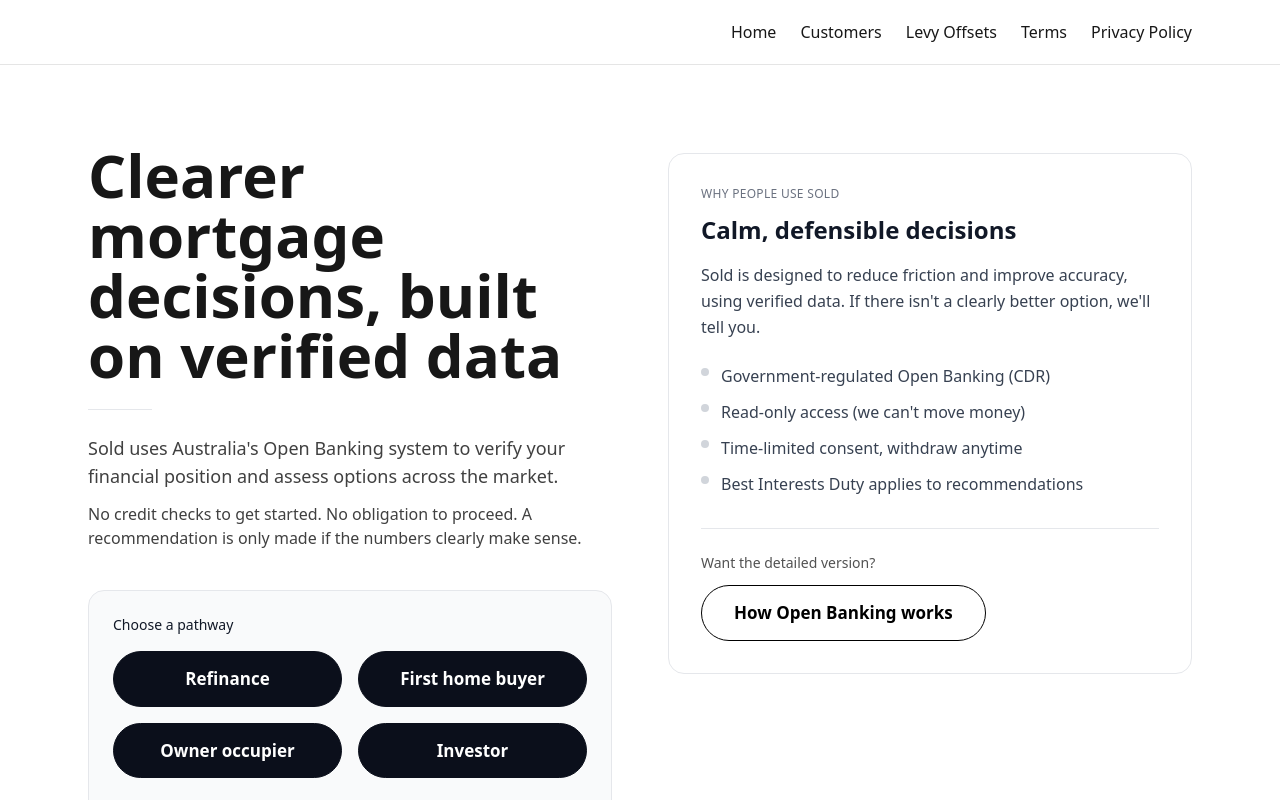
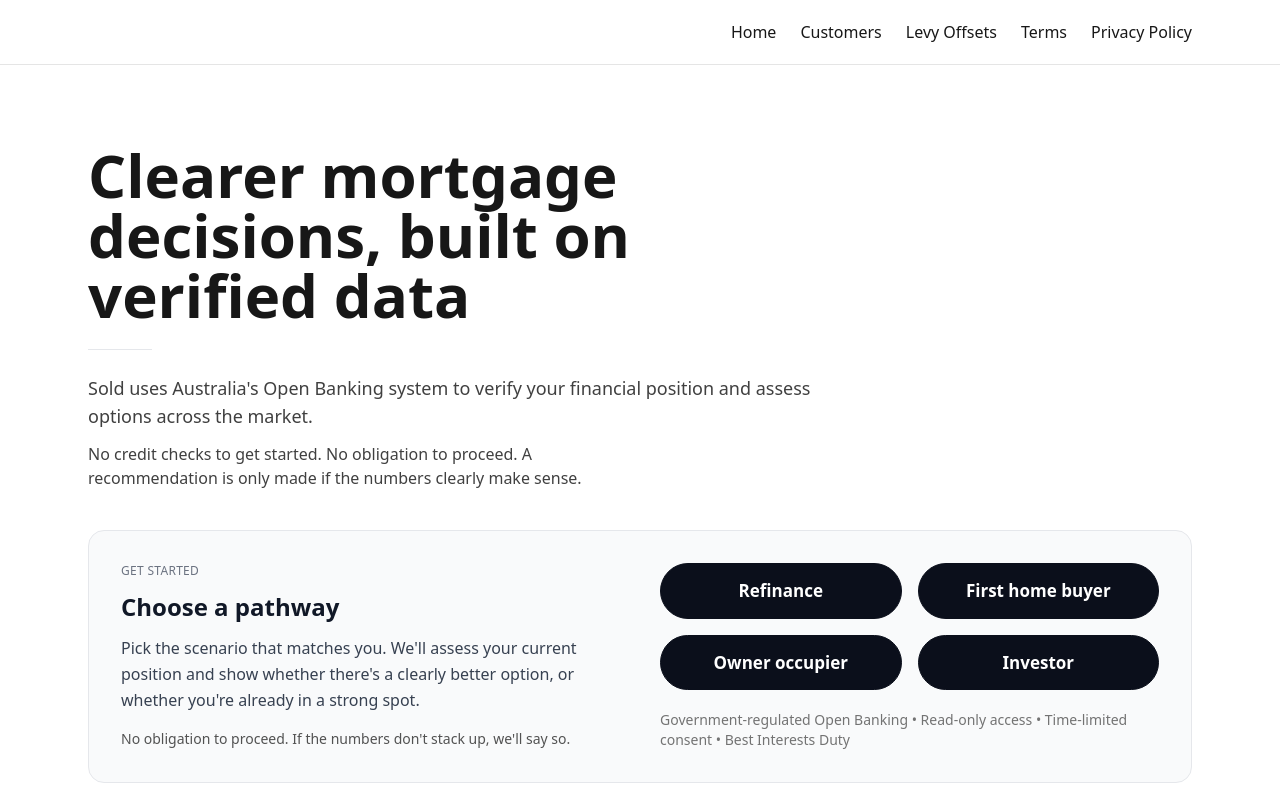
Before and after one commit to RukiDe/sold-nextjs, a Next.js app: page / in a window 1280 px wide. Shown: the top 800 px of the page. Built offline with nearby package versions, Linux system fonts and the light colour scheme.

Commit message:
home page update

```diff
--- a/app/page.tsx
+++ b/app/page.tsx
@@ -5,8 +5,7 @@
   return (
     <main className="min-h-screen bg-white">
       <section className="max-w-6xl mx-auto px-4 sm:px-6 py-12 sm:py-16 md:py-20">
-        <div className="grid grid-cols-1 lg:grid-cols-2 gap-10 lg:gap-14 items-start">
-          {/* LEFT: HERO COPY + CTAs */}
+        {/* HERO */}
         <div className="max-w-3xl">
           <h1 className="text-4xl sm:text-5xl md:text-6xl font-semibold leading-tight">
             Clearer mortgage decisions, built on verified data
@@ -23,13 +22,33 @@
             No credit checks to get started. No obligation to proceed. A
             recommendation is only made if the numbers clearly make sense.
           </p>
+        </div>
 
-            {/* CTA card */}
-            <div className="mt-8 sm:mt-10 max-w-3xl rounded-2xl border border-gray-200 bg-gray-50 p-6">
-              <p className="text-sm font-medium text-gray-900 mb-4">
+        {/* PANE 1: PATHWAYS (copy left, buttons right) */}
+        <div className="mt-10 rounded-2xl border border-gray-200 bg-gray-50 p-6 sm:p-8">
+          <div className="grid grid-cols-1 lg:grid-cols-2 gap-8 lg:gap-10 items-start">
+            {/* left copy */}
+            <div>
+              <p className="text-xs uppercase tracking-wide text-gray-500 mb-3">
+                Get started
+              </p>
+              <h2 className="text-2xl font-semibold text-gray-900 mb-3">
                 Choose a pathway
+              </h2>
+              <p className="text-gray-700 leading-relaxed max-w-xl">
+                Pick the scenario that matches you. We&apos;ll assess your current
+                position and show whether there&apos;s a clearly better option, or
+                whether you&apos;re already in a strong spot.
               </p>
 
+              <p className="mt-4 text-sm text-neutral-600">
+                No obligation to proceed. If the numbers don&apos;t stack up,
+                we&apos;ll say so.
+              </p>
+            </div>
+
+            {/* right buttons */}
+            <div>
               <div className="grid grid-cols-1 sm:grid-cols-2 gap-4">
                 <ButtonPill href="/refinance">Refinance</ButtonPill>
                 <ButtonPill href="/first-home-buyer">First home buyer</ButtonPill>
@@ -37,60 +56,55 @@
                 <ButtonPill href="/investment">Investor</ButtonPill>
               </div>
 
-              <p className="mt-5 text-xs sm:text-sm text-neutral-500 max-w-2xl">
+              <p className="mt-5 text-xs sm:text-sm text-neutral-500">
                 Government-regulated Open Banking • Read-only access • Time-limited
                 consent • Best Interests Duty
               </p>
             </div>
           </div>
+        </div>
 
-          {/* RIGHT: TRUST PANEL */}
-          <div className="lg:pt-2">
-            <div className="rounded-2xl border border-gray-200 bg-white p-8">
+        {/* PANE 2: OPEN BANKING (under hero, separate pane) */}
+        <div className="mt-6 rounded-2xl border border-gray-200 bg-white p-6 sm:p-8">
+          <div className="grid grid-cols-1 lg:grid-cols-2 gap-8 lg:gap-10 items-start">
+            <div>
               <p className="text-xs uppercase tracking-wide text-gray-500 mb-3">
-                Why people use Sold
+                Open Banking
               </p>
+              <h2 className="text-2xl font-semibold text-gray-900 mb-3">
+                Verified data, under your control
+              </h2>
+              <p className="text-gray-700 leading-relaxed">
+                Open Banking replaces “trust-me” processes with verified data.
+                It reduces back-and-forth, improves accuracy, and supports
+                defensible recommendations.
+              </p>
+            </div>
 
-              <h2 className="text-2xl font-semibold text-gray-900 mb-4">
-                Calm, defensible decisions
-              </h2>
-
-              <p className="text-gray-700 leading-relaxed mb-6">
-                Sold is designed to reduce friction and improve accuracy, using
-                verified data. If there isn&apos;t a clearly better option,
-                we&apos;ll tell you.
-              </p>
-
+            <div>
               <ul className="space-y-3 text-gray-700">
                 <li className="flex gap-3">
-                  <span className="mt-1 h-2 w-2 rounded-full bg-gray-300" />
-                  <span>
-                    Government-regulated Open Banking (CDR)
-                  </span>
+                  <span className="mt-2 h-2 w-2 rounded-full bg-gray-300 flex-shrink-0" />
+                  <span>Government-regulated Open Banking (CDR)</span>
                 </li>
                 <li className="flex gap-3">
-                  <span className="mt-1 h-2 w-2 rounded-full bg-gray-300" />
+                  <span className="mt-2 h-2 w-2 rounded-full bg-gray-300 flex-shrink-0" />
                   <span>Read-only access (we can&apos;t move money)</span>
                 </li>
                 <li className="flex gap-3">
-                  <span className="mt-1 h-2 w-2 rounded-full bg-gray-300" />
+                  <span className="mt-2 h-2 w-2 rounded-full bg-gray-300 flex-shrink-0" />
                   <span>Time-limited consent, withdraw anytime</span>
                 </li>
                 <li className="flex gap-3">
-                  <span className="mt-1 h-2 w-2 rounded-full bg-gray-300" />
+                  <span className="mt-2 h-2 w-2 rounded-full bg-gray-300 flex-shrink-0" />
                   <span>Best Interests Duty applies to recommendations</span>
                 </li>
               </ul>
 
-              <div className="mt-8 border-t border-gray-200 pt-6">
-                <p className="text-sm text-neutral-600">
-                  Want the detailed version?
-                </p>
-                <div className="mt-3">
+              <div className="mt-6">
                 <ButtonPill href="/customers" variant="secondary">
                   How Open Banking works
                 </ButtonPill>
-                </div>
               </div>
             </div>
           </div>
```
Lines whose indentation alone changed are shown as unchanged.
